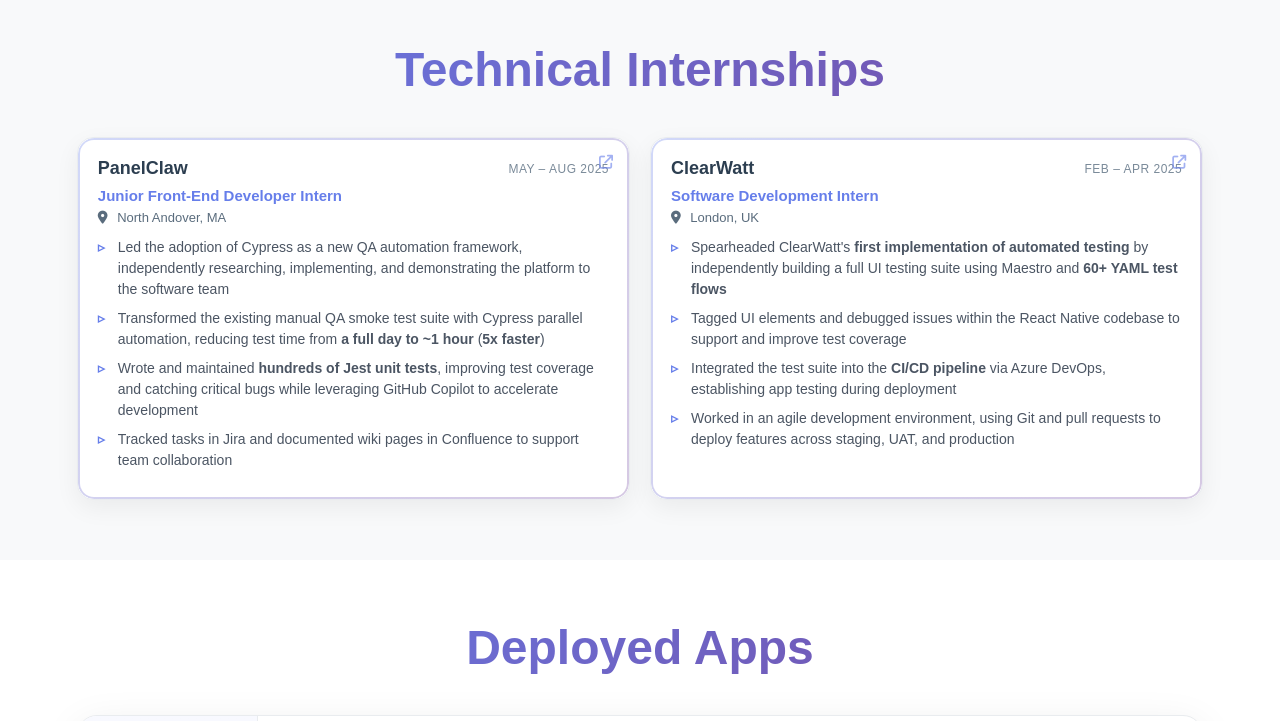
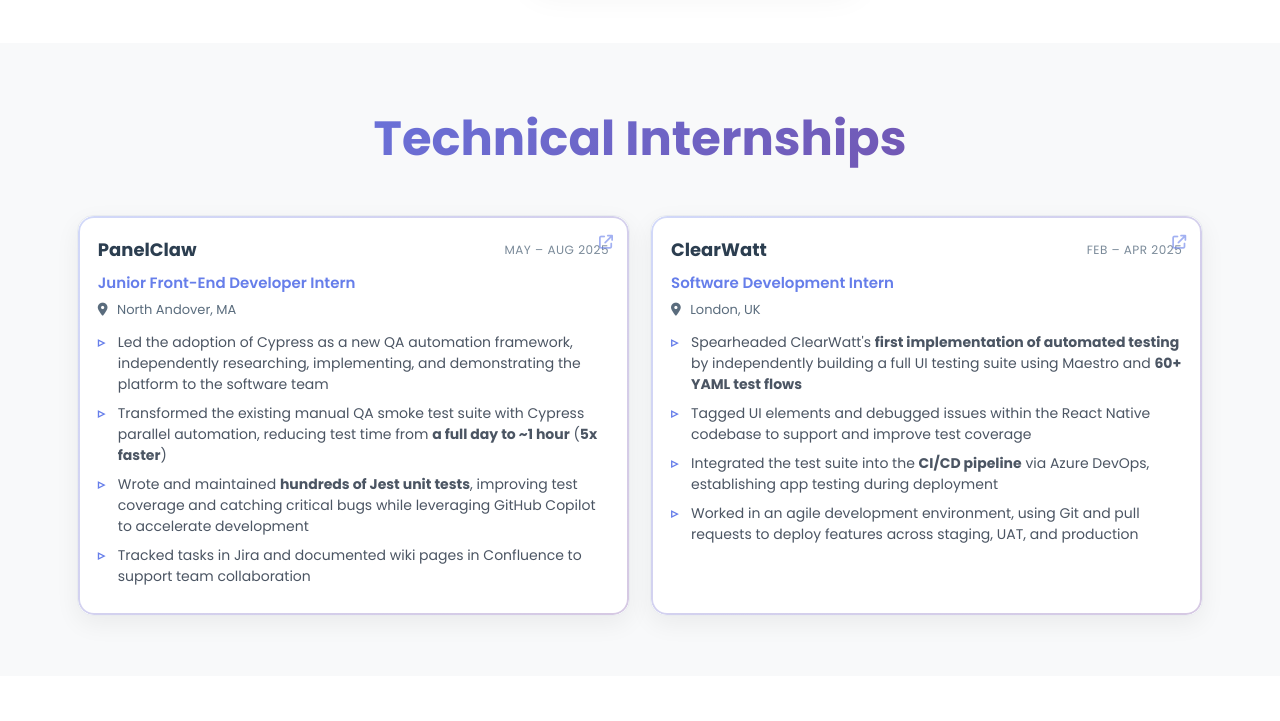
Before and after one commit to jonahr4/personal-website, a plain HTML site: page index.html in a window 1280 px wide. Shown: the part 1620-2341 px from the top of the page. Drawn offline with Linux system fonts and the light colour scheme.

Commit message:
fix font

```diff
--- a/style.css
+++ b/style.css
@@ -128,12 +128,50 @@
     color: #2c3e50;
 }
 
+@font-face {
+    font-family: 'Poppins';
+    src: url('Poppins/Poppins-Regular.ttf') format('truetype');
+    font-weight: 400;
+    font-style: normal;
+    font-display: swap;
+}
+
+@font-face {
+    font-family: 'Poppins';
+    src: url('Poppins/Poppins-Medium.ttf') format('truetype');
+    font-weight: 500;
+    font-style: normal;
+    font-display: swap;
+}
+
+@font-face {
+    font-family: 'Poppins';
+    src: url('Poppins/Poppins-SemiBold.ttf') format('truetype');
+    font-weight: 600;
+    font-style: normal;
+    font-display: swap;
+}
+
+@font-face {
+    font-family: 'Poppins';
+    src: url('Poppins/Poppins-Bold.ttf') format('truetype');
+    font-weight: 700;
+    font-style: normal;
+    font-display: swap;
+}
+
+@font-face {
+    font-family: 'Poppins';
+    src: url('Poppins/Poppins-ExtraBold.ttf') format('truetype');
+    font-weight: 800;
+    font-style: normal;
+    font-display: swap;
+}
+
 * {
     margin: 0;
     padding: 0;
     font-family: 'Poppins', sans-serif;
-    src: url('Poppins/Poppins-Black.ttf') format('truetype');
-    /* Chrome 6+, Firefox 3.6+, IE 9+, Safari 5.1+ */
     box-sizing: border-box;
 }
 
```
